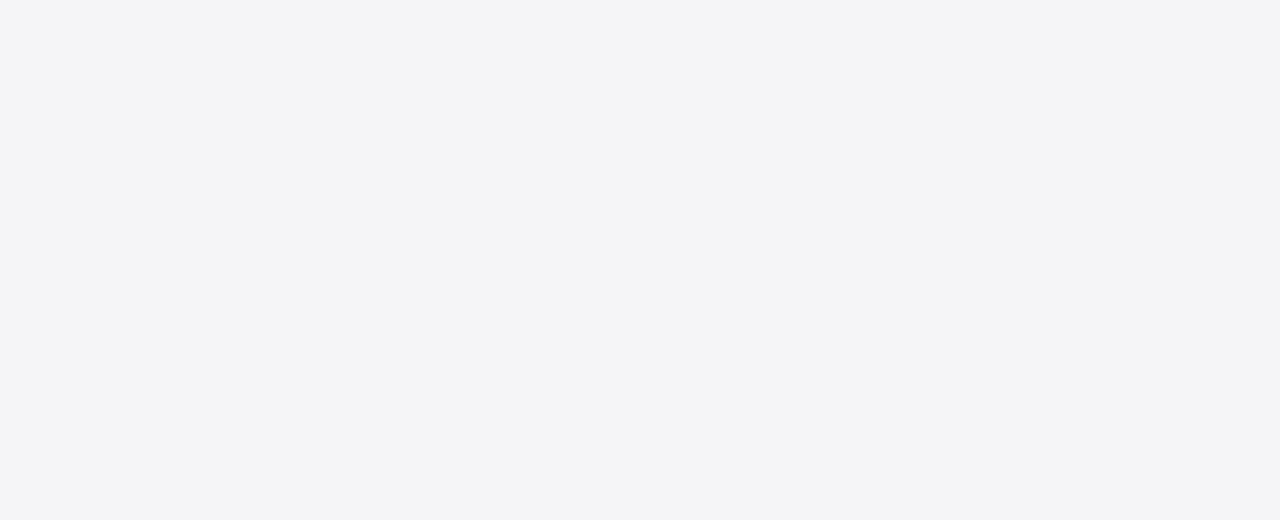
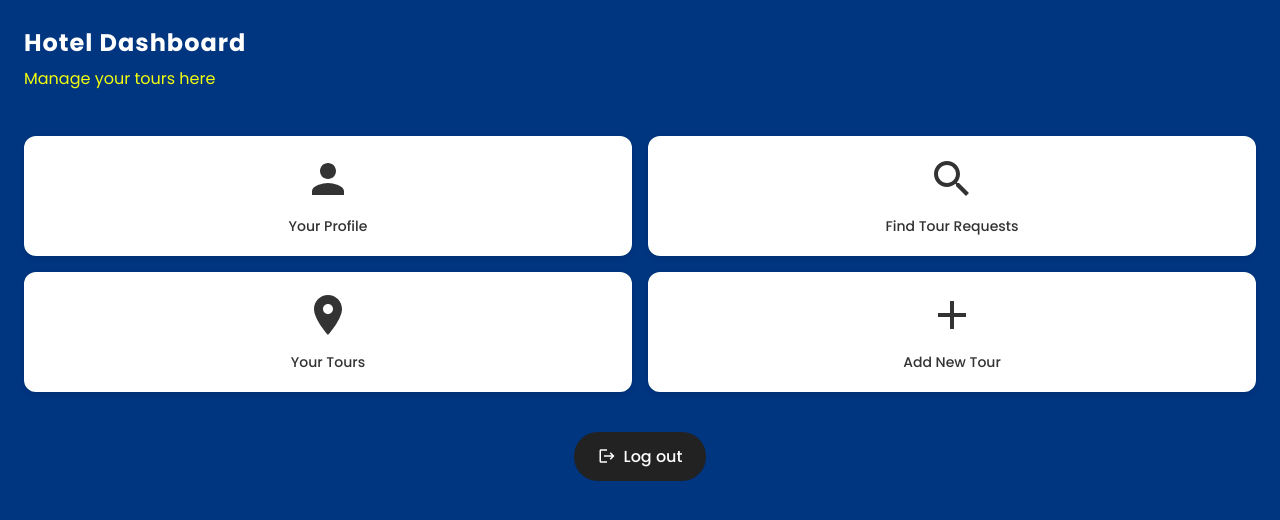
Before and after one commit to iamhirusha/GAHDSE241F-tourio, a React (Create React App) app in the folder frontend/tourio/: page /hoteldashboard in a window 1280 px wide. Before the commit this address had no page. Shown: the top 520 px of the page. Built offline with nearby package versions, Linux system fonts and the light colour scheme.

Commit message:
created hotel dashboard

```diff
--- a/frontend/tourio/package.json
+++ b/frontend/tourio/package.json
@@ -12,7 +12,7 @@
     "react-dom": "^19.0.0",
     "react-icons": "^5.5.0",
     "react-redux": "^9.2.0",
-    "react-router-dom": "^7.4.0",
+    "react-router-dom": "^7.5.2",
     "react-scripts": "^5.0.1",
     "redux": "^5.0.1",
     "web-vitals": "^2.1.4"
--- /dev/null
+++ b/frontend/tourio/src/pages/hoteldashboard/HotelDashboard.css
@@ -0,0 +1,131 @@
+.dashboard-container {
+    width: 100%;
+
+    margin: 0 auto;
+    padding: 24px;
+    background-color: #003580;
+    min-height: 100vh;
+    display: flex;
+    flex-direction: column;
+    align-items: center;
+    font-family: 'Segoe UI', Roboto, Oxygen, Ubuntu, Cantarell, 'Open Sans', 'Helvetica Neue', sans-serif;
+  }
+
+  .dashboard-header {
+    text-align: left;
+    width: 100%;
+    margin-bottom: 24px;
+  }
+
+  .dashboard-header h1 {
+    font-size: 24px;
+    font-weight: 700;
+    color: #ffffff;
+    letter-spacing: 1px;
+    margin-bottom: 4px;
+  }
+
+  .dashboard-header p {
+    font-size: 16px;
+    color: #f3ff0d;
+    margin-top: 0;
+    font-weight: 400;
+  }
+
+  .dashboard-grid {
+    display: grid;
+    grid-template-columns: 1fr 1fr;
+    gap: 16px;
+    width: 100%;
+  }
+
+  .dashboard-card {
+    background-color: rgb(255, 255, 255);
+    border-radius: 12px;
+    padding: 24px;
+    display: flex;
+    flex-direction: column;
+    align-items: center;
+    justify-content: center;
+    box-shadow: 0px 2px 5px rgba(0, 0, 0, 0.1);
+    transition: transform 0.3s ease, box-shadow 0.3s ease;
+    cursor: pointer;
+    height: 120px;
+    text-decoration: none;
+  }
+
+  .dashboard-card:hover {
+    transform: translateY(-5px);
+    box-shadow: 0px 5px 15px rgba(0, 0, 0, 0.1);
+  }
+
+  .icon-container {
+    width: 48px;
+    height: 48px;
+    display: flex;
+    align-items: center;
+    justify-content: center;
+    margin-bottom: 12px;
+  }
+
+  .dashboard-icon {
+    width: 100%;
+    height: 100%;
+    fill: #333;
+  }
+
+  .dashboard-card p {
+    margin: 0;
+    font-size: 14px;
+    font-weight: 500;
+    color: #333;
+    text-align: center;
+  }
+
+  .logout-button {
+    display: flex;
+    align-items: center;
+    justify-content: center;
+    background-color: #222;
+    color: white;
+    border: none;
+    border-radius: 24px;
+    padding: 12px 24px;
+    font-size: 16px;
+    font-weight: 500;
+    margin-top: 40px;
+    cursor: pointer;
+    transition: background-color 0.2s;
+  }
+
+  .logout-button:hover {
+    background-color: #000;
+  }
+
+  .logout-icon {
+    width: 18px;
+    height: 18px;
+    fill: white;
+    margin-right: 8px;
+  }
+
+  @media (max-width: 480px) {
+    .dashboard-container {
+      padding: 16px;
+    }
+
+    .dashboard-card {
+      padding: 16px;
+      height: 100px;
+    }
+
+    .icon-container {
+      width: 36px;
+      height: 36px;
+      margin-bottom: 8px;
+    }
+
+    .dashboard-card p {
+      font-size: 12px;
+    }
+  }
--- /dev/null
+++ b/frontend/tourio/src/pages/hoteldashboard/HotelDashboard.js
@@ -0,0 +1,66 @@
+import React from "react";
+import { Link } from "react-router-dom";
+import "./HotelDashboard.css";
+
+const HotelDashboard = () => {
+  const handleLogout = () => {
+    console.log("Logging out...");
+    // Add your logout functionality here
+  };
+
+  return (
+    <div className="dashboard-container">
+      <div className="dashboard-header">
+        <h1>Hotel Dashboard</h1>
+        <p>Manage your tours here</p>
+      </div>
+
+      <div className="dashboard-grid">
+        <Link to="/profile" className="dashboard-card">
+          <div className="icon-container">
+            <svg viewBox="0 0 24 24" className="dashboard-icon">
+              <path d="M12 12c2.21 0 4-1.79 4-4s-1.79-4-4-4-4 1.79-4 4 1.79 4 4 4zm0 2c-2.67 0-8 1.34-8 4v2h16v-2c0-2.66-5.33-4-8-4z" />
+            </svg>
+          </div>
+          <p>Your Profile</p>
+        </Link>
+
+        <Link to="/requests" className="dashboard-card">
+          <div className="icon-container">
+            <svg viewBox="0 0 24 24" className="dashboard-icon">
+              <path d="M15.5 14h-.79l-.28-.27C15.41 12.59 16 11.11 16 9.5 16 5.91 13.09 3 9.5 3S3 5.91 3 9.5 5.91 16 9.5 16c1.61 0 3.09-.59 4.23-1.57l.27.28v.79l5 4.99L20.49 19l-4.99-5zm-6 0C7.01 14 5 11.99 5 9.5S7.01 5 9.5 5 14 7.01 14 9.5 11.99 14 9.5 14z" />
+            </svg>
+          </div>
+          <p>Find Tour Requests</p>
+        </Link>
+
+        <Link to="/tours" className="dashboard-card">
+          <div className="icon-container">
+            <svg viewBox="0 0 24 24" className="dashboard-icon">
+              <path d="M12 2C8.14 2 5 5.14 5 9c0 5.25 7 13 7 13s7-7.75 7-13c0-3.86-3.14-7-7-7zm0 9.5c-1.38 0-2.5-1.12-2.5-2.5s1.12-2.5 2.5-2.5 2.5 1.12 2.5 2.5-1.12 2.5-2.5 2.5z" />
+            </svg>
+          </div>
+          <p>Your Tours</p>
+        </Link>
+
+        <Link to="/add-tour" className="dashboard-card">
+          <div className="icon-container">
+            <svg viewBox="0 0 24 24" className="dashboard-icon">
+              <path d="M19 13h-6v6h-2v-6H5v-2h6V5h2v6h6v2z" />
+            </svg>
+          </div>
+          <p>Add New Tour</p>
+        </Link>
+      </div>
+
+      <button className="logout-button" onClick={handleLogout}>
+        <svg viewBox="0 0 24 24" className="logout-icon">
+          <path d="M17 7l-1.41 1.41L18.17 11H8v2h10.17l-2.58 2.58L17 17l5-5zM4 5h8V3H4c-1.1 0-2 .9-2 2v14c0 1.1.9 2 2 2h8v-2H4V5z" />
+        </svg>
+        Log out
+      </button>
+    </div>
+  );
+};
+
+export default HotelDashboard;
--- a/frontend/tourio/src/routes.js
+++ b/frontend/tourio/src/routes.js
@@ -1,19 +1,15 @@
 import React from "react";
-import { BrowserRouter as Router, Routes, Route } from "react-router-dom";
+import { Route, BrowserRouter as Router, Routes } from "react-router-dom";
+import App from "./App";
 import HomePage from "./pages/homepage/homepage";
+import HotelDashboard from "./pages/hoteldashboard/HotelDashboard";
+import HotelProfile from "./pages/hotelprofilepage/hotelprofilepage";
 import HotelsPage from "./pages/hotelspage/hotelspage";
+import Login from "./pages/loginpage/loginpage";
+import Payment from "./pages/paymentpage/paymentpage";
 import RequestsPage from "./pages/requestspage/requestspage";
-import Login from "./pages/loginpage/loginpage";
-import Signup from "./pages/singuppage/singuppage";
 import SignupPage from "./pages/singuppage/singuppage";
-import Payment from "./pages/paymentpage/paymentpage";
-import TourForm from "./pages/touraddpage/touraddpage";
-import TourPage from "./pages/touraddpage/touraddpage";
 import TourCreationPage from "./pages/touraddpage/touraddpage";
-import TourAddPage from "./pages/touraddpage/touraddpage";
-import App from "./App";
-import HotelProfile from "./pages/hotelprofilepage/hotelprofilepage";
-
 const AppRoutes = () => {
   return (
     <Router>
@@ -27,6 +23,7 @@ const AppRoutes = () => {
         <Route path="/paymentpage" element={<Payment/>} />
         <Route path="/touraddpage" element={<TourCreationPage/>} />
         <Route path="/hotelprofilepage" element={<HotelProfile/>} />
+        <Route path="/hoteldashboard" element={<HotelDashboard />} />
 
         <Route path="/aa" element={<App/>} />
       </Routes>
```
Also changed, not shown: 1 other file (tests, documents, lock files or other folders).
